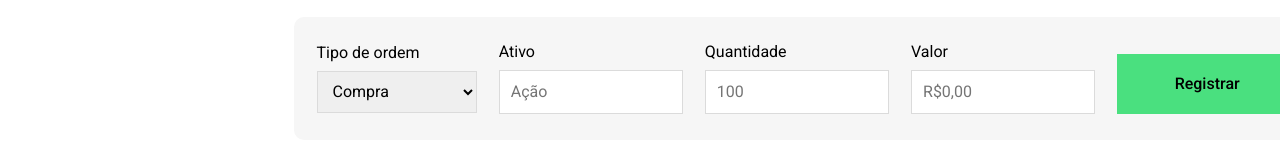
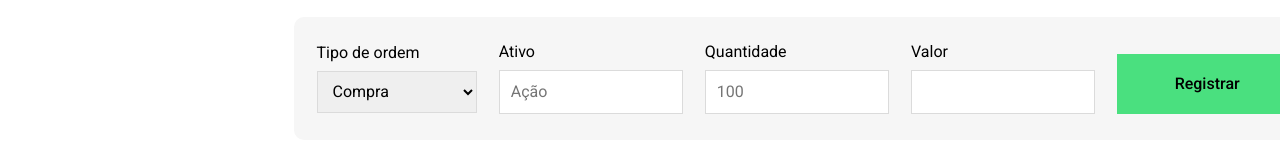
Before and after one commit to MateusIasbik/investe-ai-front, a React (Vite) app: page / in a window 1280 px wide. Shown: the part 365-529 px from the top of the page. Built offline with nearby package versions, Linux system fonts and the light colour scheme.

Commit message:
fix: assets in alphabetical order and asset value automatically filled in

```diff
--- a/src/App.jsx
+++ b/src/App.jsx
@@ -9,16 +9,26 @@ import MY_ASSETS from "./mock";
 
 export default function App() {
 
+  const sortedData = MY_ASSETS.sort((a, b) => {
+    if (a.name.toLowerCase() < b.name.toLowerCase()) {
+      return -1;
+    }
+    if (a.name.toLowerCase() > b.name.toLowerCase()) {
+      return 1;
+    }
+    return 0;
+  });
+
   return (
     <>
       <Top>Investe Aí</Top>
 
       <Container>
         <Id/>
-        <Balance MY_ASSETS={MY_ASSETS}/>
-        <Operations MY_ASSETS={MY_ASSETS}/>
-        <Diversification MY_ASSETS={MY_ASSETS}/>
-        <Assets MY_ASSETS={MY_ASSETS}/>
+        <Balance sortedData={sortedData}/>
+        <Operations sortedData={sortedData}/>
+        <Diversification sortedData={sortedData}/>
+        <Assets sortedData={sortedData}/>
       </Container>
     </>
   )
--- a/src/components/Assets.jsx
+++ b/src/components/Assets.jsx
@@ -2,9 +2,9 @@ import React from "react";
 import styled from "styled-components";
 import Asset from "../components/Asset";
 
-export default function Assets( {MY_ASSETS} ) {
+export default function Assets( {sortedData} ) {
 
-    const assetsWithProfitOrLoss = MY_ASSETS.map((asset) => {
+    const assetsWithProfitOrLoss = sortedData.map((asset) => {
         const resultProfitOrLoss = asset.currentValue - asset.acquisitionValue;
 
         const newAssets = {
--- a/src/components/Balance.jsx
+++ b/src/components/Balance.jsx
@@ -1,9 +1,9 @@
 import React from "react";
 import styled from "styled-components";
 
-export default function Balance( {MY_ASSETS}) {
+export default function Balance( {sortedData}) {
 
-    const investmentEquity = MY_ASSETS.reduce((acc, asset) => {
+    const investmentEquity = sortedData.reduce((acc, asset) => {
         return acc + asset.currentValue;
     }, 0);
 
--- a/src/components/Diversification.jsx
+++ b/src/components/Diversification.jsx
@@ -2,13 +2,13 @@ import React from "react";
 import styled from "styled-components";
 import { PieChart, Pie, Cell, Tooltip, ResponsiveContainer } from "recharts";
 
-export default function Diversification({ MY_ASSETS }) {
+export default function Diversification({ sortedData }) {
 
     const COLORS = ['#0088FE', '#00C49F', '#FFBB28', '#FF8042'];
 
-    const totalAmount = MY_ASSETS.reduce((acc, asset) => acc + asset.amount, 0);
+    const totalAmount = sortedData.reduce((acc, asset) => acc + asset.amount, 0);
 
-    const data = MY_ASSETS.map((asset) => {
+    const data = sortedData.map((asset) => {
 
         const percentage = (asset.amount / totalAmount) * 100;
 
--- a/src/components/Operations.jsx
+++ b/src/components/Operations.jsx
@@ -4,14 +4,14 @@ import { ToastContainer, toast } from 'react-toastify';
 import 'react-toastify/dist/ReactToastify.css';
 import axios from "axios";
 
-export default function Operations({ MY_ASSETS }) {
+export default function Operations({ sortedData }) {
 
     const [orderType, setOrderType] = useState("Compra");
     const [action, setAction] = useState("");
     const [amount, setAmount] = useState("");
     const [value, setValue] = useState("");
     const [contributionValue, setContributionValue] = useState(null); //VALOR DEVE SER ENVIADO PARA O BANCO DE DADOS
-
+    const [placeholder, setPlaceholder] = useState("");
 
     const formatCurrency = (value) => {
         return new Intl.NumberFormat('pt-BR', {
@@ -42,7 +42,7 @@ export default function Operations({ MY_ASSETS }) {
             console.log("O aporte foi realizado com sucesso!", contribValue);
         }
 
-        if(action !== ""){
+        if (action !== "") {
             axios.get(`http://brapi.com.br/api/quote/${action}?token=gzt1E342VQo1gcijzdazAF`)
                 .then((response) => {
                     const data = response.data.results[0].regularMarketPrice;
@@ -60,6 +60,32 @@ export default function Operations({ MY_ASSETS }) {
         }
 
     };
+
+    useEffect(() => {
+
+        if (action.length !== 5) {
+            setValue("");
+            setPlaceholder("");
+        }
+
+        if (action !== "" && action.length === 5) {
+            axios.get(`http://brapi.com.br/api/quote/${action}?token=gzt1E342VQo1gcijzdazAF`)
+                .then((response) => {
+                    const data = response.data.results[0].regularMarketPrice;
+                    if (data) {
+                        setValue(data);
+                    } else {
+                        setValue("R$ 0,00");
+                        setPlaceholder("");
+                    }
+                })
+                .catch((error) => {
+                    toast.error("O ativo digitado não existe, tente novamente!");
+                    setValue("");
+                });
+
+        }
+    }, [action]);
 
     return (
         <>
@@ -108,7 +134,7 @@ export default function Operations({ MY_ASSETS }) {
                         <input
                             type="value"
                             id="value"
-                            placeholder="R$0,00"
+                            placeholder={placeholder}
                             value={value}
                             onChange={e => setValue(e.target.value)}
                         />
--- a/src/mock.js
+++ b/src/mock.js
@@ -1,10 +1,10 @@
 const MY_ASSETS = [
-    {id: 1, name: "B3SA3", price: 100, amount: 100, currentValue: 25000, acquisitionValue: 20000},
     {id: 2, name: "CMIG4", price: 100, amount: 100, currentValue: 25000, acquisitionValue: 20000},
     {id: 3, name: "EGIE3", price: 100, amount: 100, currentValue: 25000, acquisitionValue: 30000},
     {id: 4, name: "GGBR3", price: 100, amount: 100, currentValue: 25000, acquisitionValue: 20000},
     {id: 5, name: "ITSA4", price: 100, amount: 100, currentValue: 25000, acquisitionValue: 20000},
     {id: 6, name: "KBN11", price: 100, amount: 100, currentValue: 25000, acquisitionValue: 20000},
+    {id: 1, name: "B3SA3", price: 100, amount: 100, currentValue: 25000, acquisitionValue: 20000},
     {id: 7, name: "LREN3", price: 100, amount: 100, currentValue: 25000, acquisitionValue: 30000},
     {id: 8, name: "PETR4", price: 100, amount: 100, currentValue: 25000, acquisitionValue: 30000},
     {id: 9, name: "VALE3", price: 100, amount: 100, currentValue: 25000, acquisitionValue: 30000},
```
